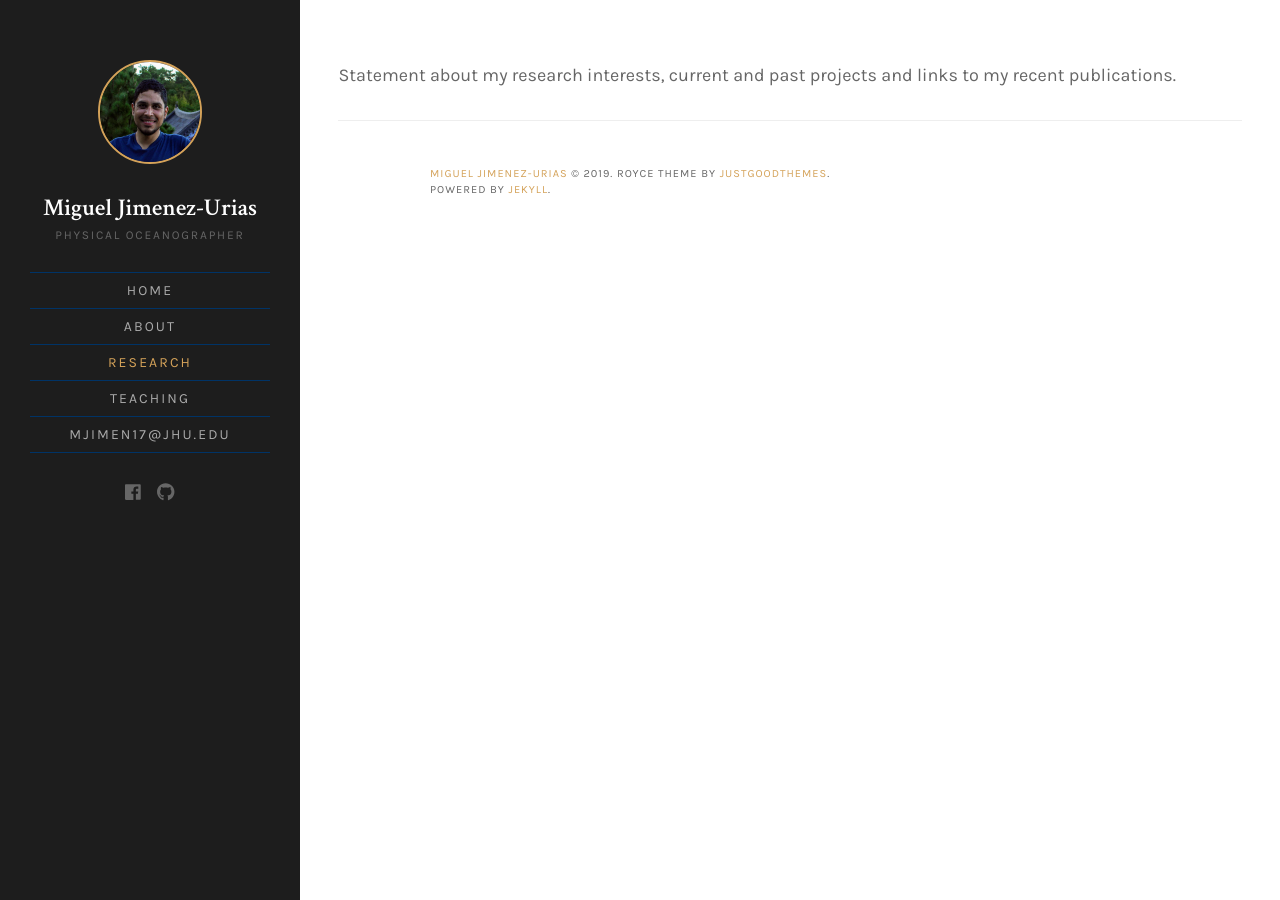
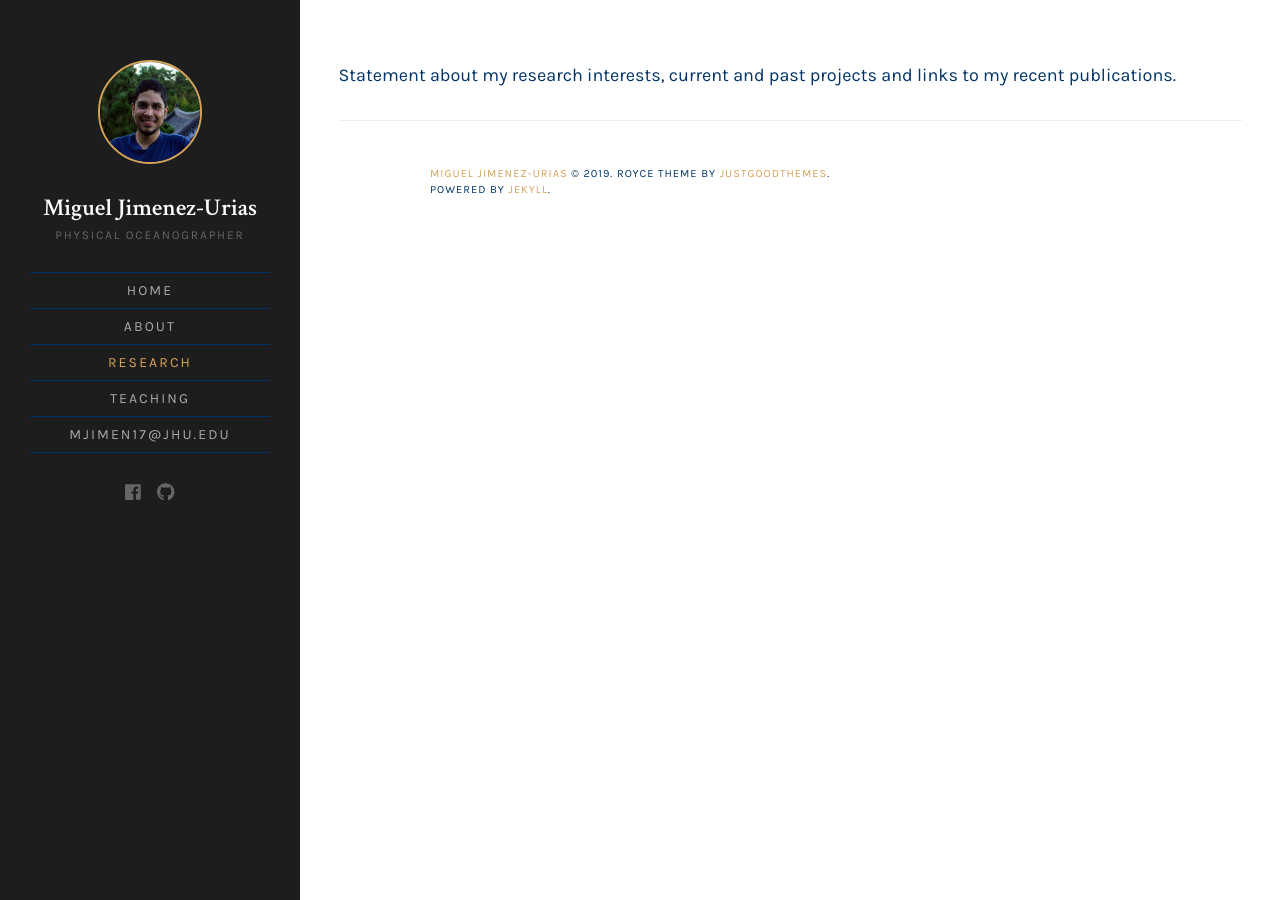
Before and after one commit to Mikejmnez/Mikejmnez.github.io, a Jekyll site: the page built from research.md, in a window 1280 px wide. Built offline with Jekyll 4.4.1, drawn with Linux system fonts in a browser that asks for light colours.

Commit message:
modify _general.scss so that under body-color it is now the new blue. Old option is commented

```diff
--- a/_sass/_general.scss
+++ b/_sass/_general.scss
@@ -11,7 +11,8 @@ html {
 
 body {
   background: #fff;
-  color: $gray;
+  color: $gray-dark;
+//  color: $gray
   line-height: 1.66667;
 }
 
```
